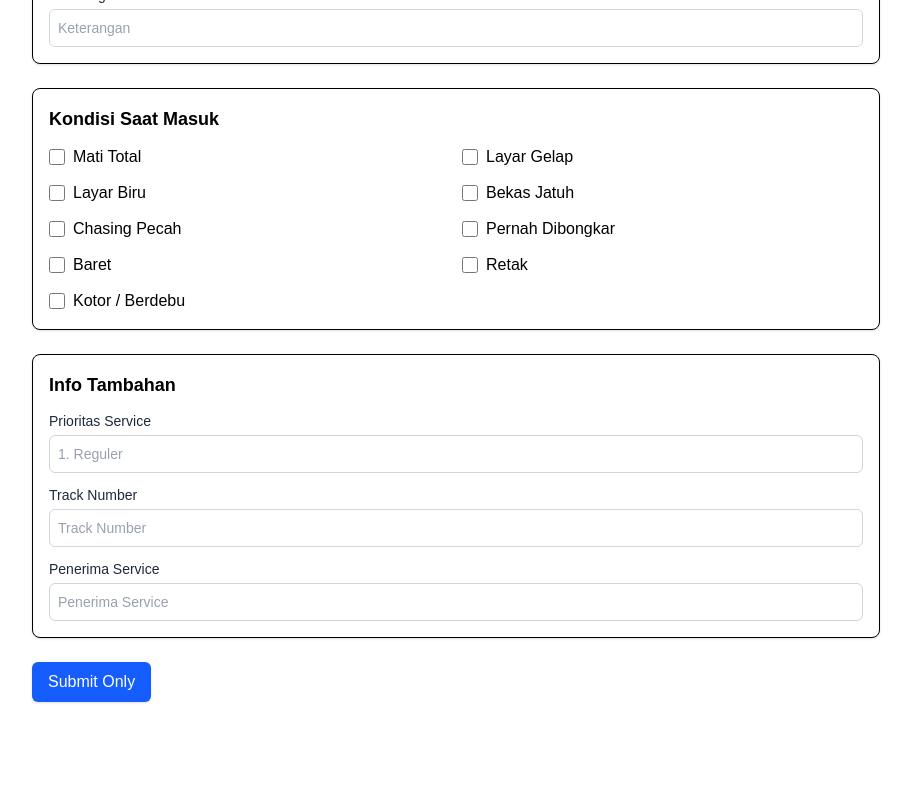
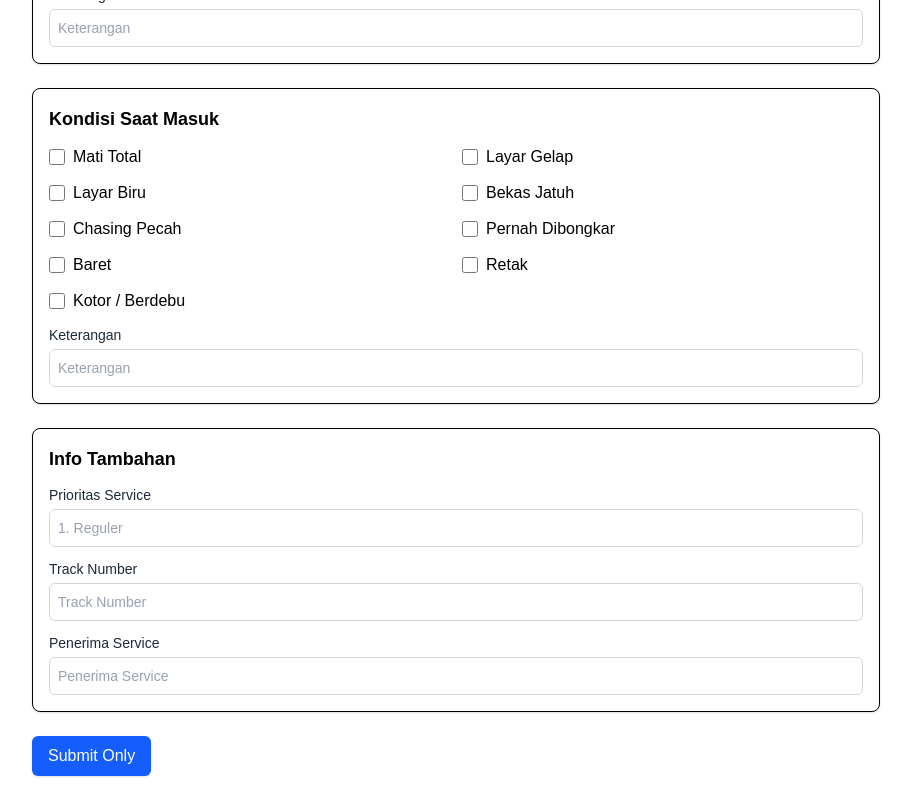
Before and after one commit to Andrensetiawan/FORM_SERVICE, a Next.js app: page / in a window 1280 px wide. Shown: the part 1538-2338 px from the top of the page, without its empty margins (184-1095 px from the left). Before the commit the page ends 2264 px from the top, so only its background shows below. Built offline with nearby package versions, Linux system fonts and the light colour scheme.

Commit message:
Form service

```diff
--- a/src/app/page.tsx
+++ b/src/app/page.tsx
@@ -125,6 +125,7 @@ export default function Home() {
                 </label>
               ))}
             </div>
+            <InputField label="Keterangan" placeholder="Keterangan" />
           </FormSection>
 
           {/* Info Tambahan */}
```
